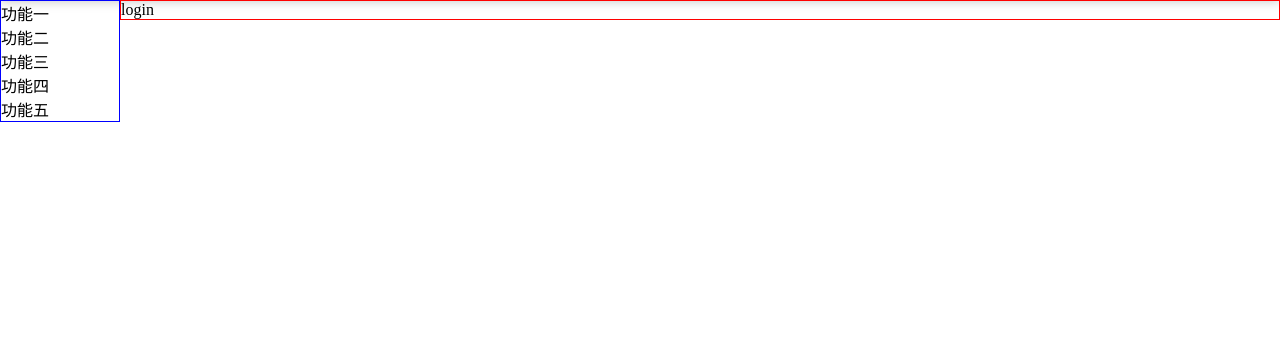
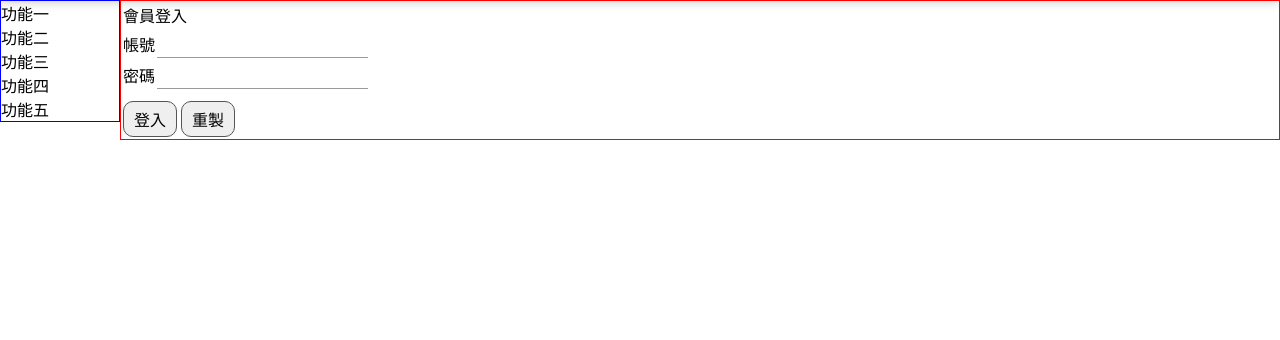
Before and after one commit to mooncactusmoon/php_MySQL, a PHP site: page /login.php in a window 1280 px wide. Shown: the part 94-434 px from the top of the page. Run offline with PHP 8.4, Linux system fonts and the light colour scheme.

Commit message:
完成會員登入帳號檢查的功能

```diff
--- a/member/index.php
+++ b/member/index.php
@@ -30,6 +30,11 @@
 
 <body>
     <nav>
+        <?php
+        if(isset($_GET['err'])){
+            echo "帳號或密碼錯誤，請重新登入";
+        }
+        ?>
         <a href="reg.php"><button>註冊新會員</button></a>
         <a href="login.php"><button>登入</button></a>
     </nav>
--- a/member/login.php
+++ b/member/login.php
@@ -14,7 +14,27 @@
     <?php include "./include/nav.php"; ?>
     <?php include "./include/side_bar.php"; ?>
     <div class="content">
-        login
+        <form action="./api/check_login.php" method="post">
+            <table id="loginForm">
+                <tr>
+                    <td colspan="2">會員登入</td>
+                </tr>
+                <tr>
+                    <td>帳號</td>
+                    <td><input type="text" name="account" id=""></td>
+                </tr>
+                <tr>
+                    <td>密碼</td>
+                    <td><input type="password" name="password" id=""></td>
+                </tr>
+                <tr>
+                    <td colspan="2">
+                        <input type="submit" value="登入">
+                        <input type="reset" value="重製">
+                    </td>
+                </tr>
+            </table>
+        </form>
     </div>
     <?php include "./include/footer.php"; ?>
 
--- a/member/style.css
+++ b/member/style.css
@@ -1,65 +1,71 @@
-*{
-    padding:0;
-    margin:0;
+* {
+    padding: 0;
+    margin: 0;
     box-sizing: border-box;
 }
 
-
-header{
+header {
     text-align: center;
     font-size: 24px;
-    margin:10px auto;
+    margin: 10px auto;
+}
 
-}
-.body{
+.body {
     text-align: center;
     font-size: 45px;
     font-weight: 600;
+}
 
-}
-nav{
+nav {
     background-color: aquamarine;
     color: blueviolet;
-    padding:10px;
+    padding: 10px;
     box-shadow: 0 2px 10px #ccc;
 }
-nav a{
+
+nav a {
     display: inline-block;
-    margin:0 5px;
-    border:1px solid #ccc;
-    border-radius:5px;
-    padding:0 5px;
+    margin: 0 5px;
+    border: 1px solid #ccc;
+    border-radius: 5px;
+    padding: 0 5px;
+}
 
+footer {
+    position: fixed;
+    bottom: 0px;
+    height: 50px;
+    background: #555;
+    color: #ddd;
+    text-align: center;
+    width: 100%;
 }
-footer{
-    position:fixed;
-    bottom:0px;
-    height:50px;
-    background:#555;
-    color:#ddd;
-    text-align: center;
-    width:100%;
-}
-.sider_bar{
-    float:left;
+
+.sider_bar {
+    float: left;
     width: 120px;
     border: 1px solid blue;
 }
+
 .content {
     border: 1px solid red;
     float: left;
     width: calc(100% - 120px);
 }
-#regForm input{
+
+#regForm input, #loginForm input {
     border: 0px;
 }
-#regForm input{
+
+#regForm input, #loginForm input {
     font-size: 16px;
     padding: 5px 2px;
-    border-bottom:1px solid #999;
+    border-bottom: 1px solid #999;
 }
-#regForm input[type='submit']{
+
+#regForm input[type='submit'], #loginForm input[type='submit'], #loginForm input[type='reset'] {
     border: 1px solid #555;
     border-radius: 10px;
     padding: 5px 10px;
+    margin-top: 10px;
 }
```
Also changed, not shown: member/api/check_login.php (added, +21 -0 lines).
